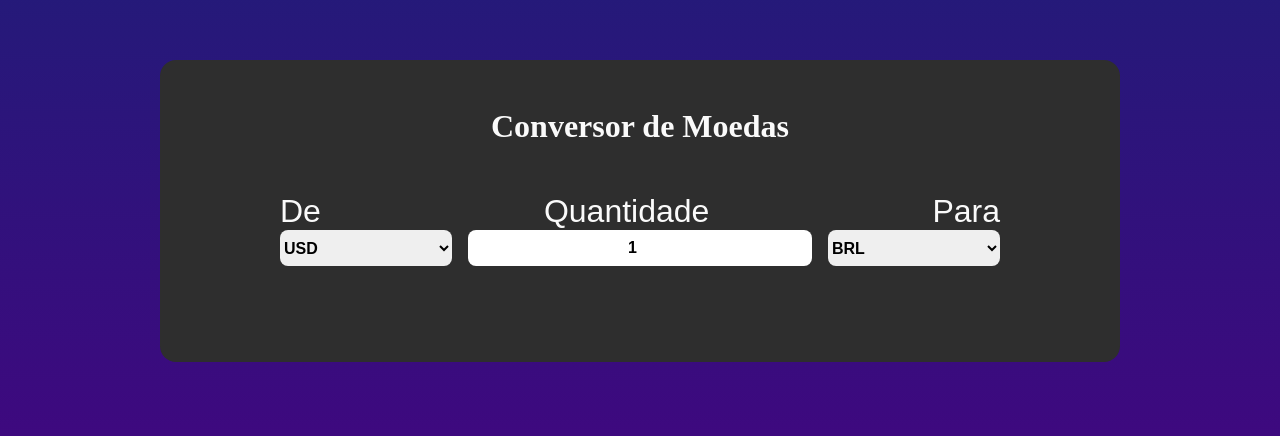
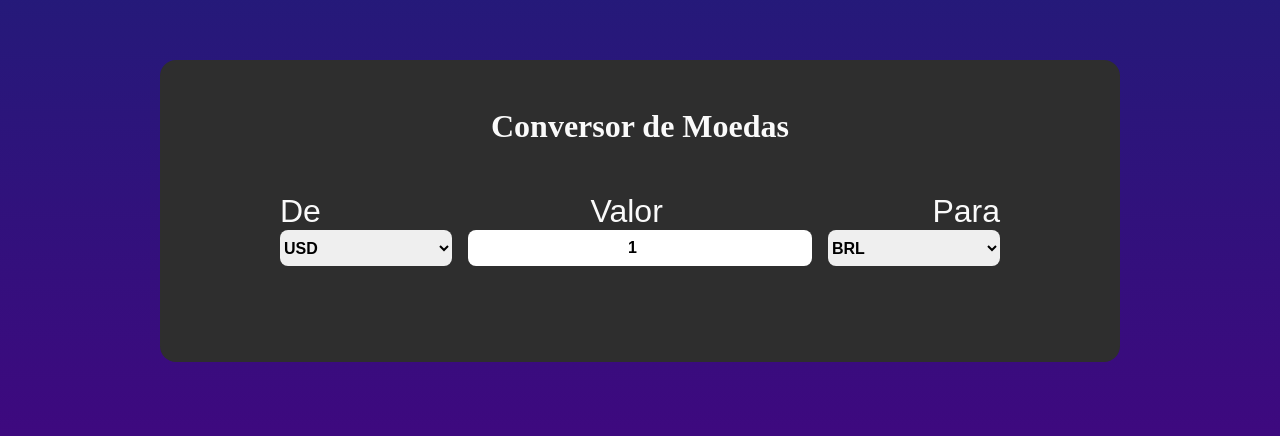
Before and after one commit to DiegoVSC42/Conversor-de-Moedas, a plain HTML site: page index.html in a window 1280 px wide. Shown: the part 125-561 px from the top of the page. Drawn offline with Linux system fonts and the light colour scheme; no server answers.

Commit message:
alterando quantidade para valor

```diff
--- a/index.html
+++ b/index.html
@@ -24,7 +24,7 @@
       <div class="container-principal">
         <div class="container-texto">
           <label for="seletor-moedas-entrada">De</label>
-          <label for="valor-entrada">Quantidade</label>
+          <label for="valor-entrada">Valor</label>
           <label for="seletor-moedas-saida">Para</label>
         </div>
         <div class="container-input">
```
